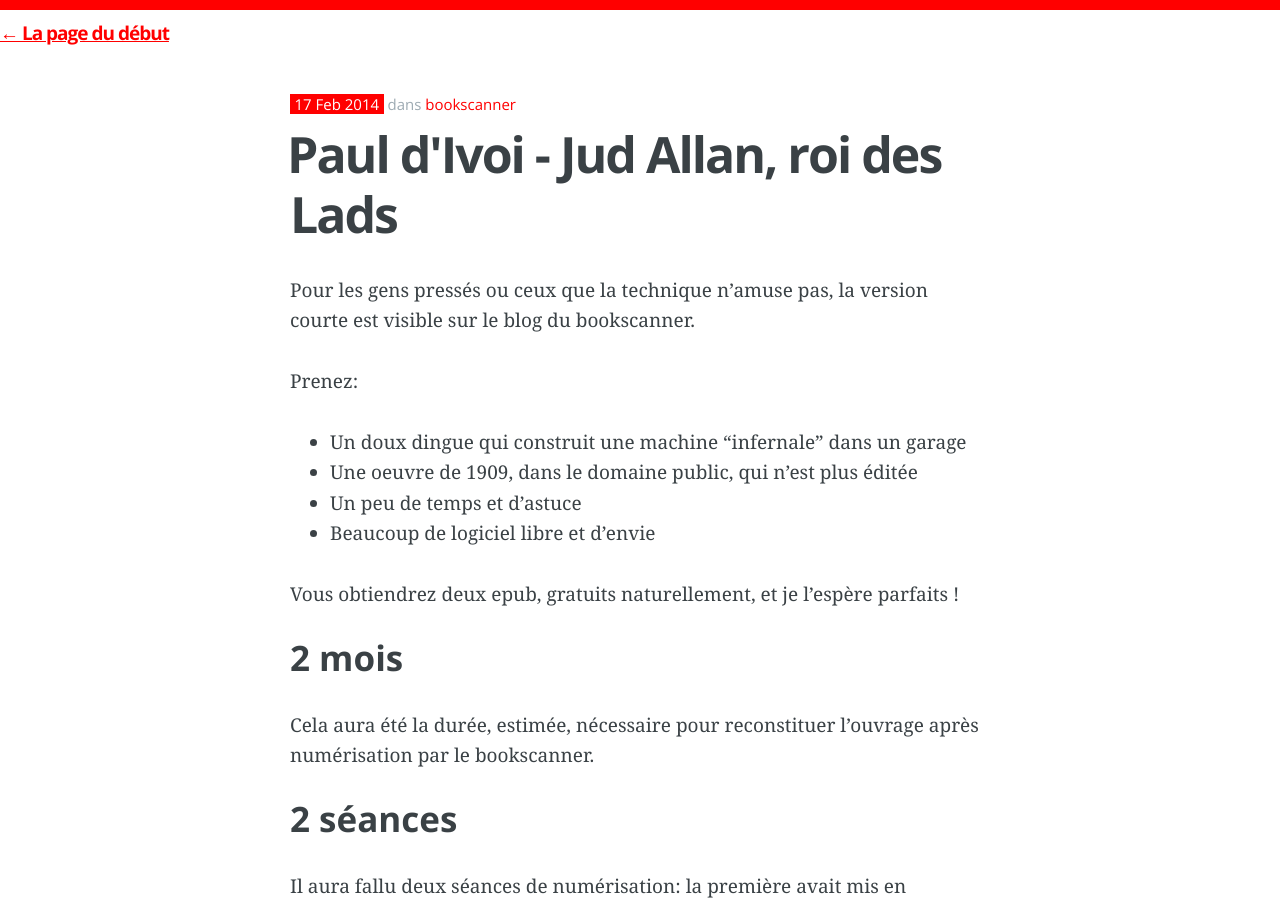
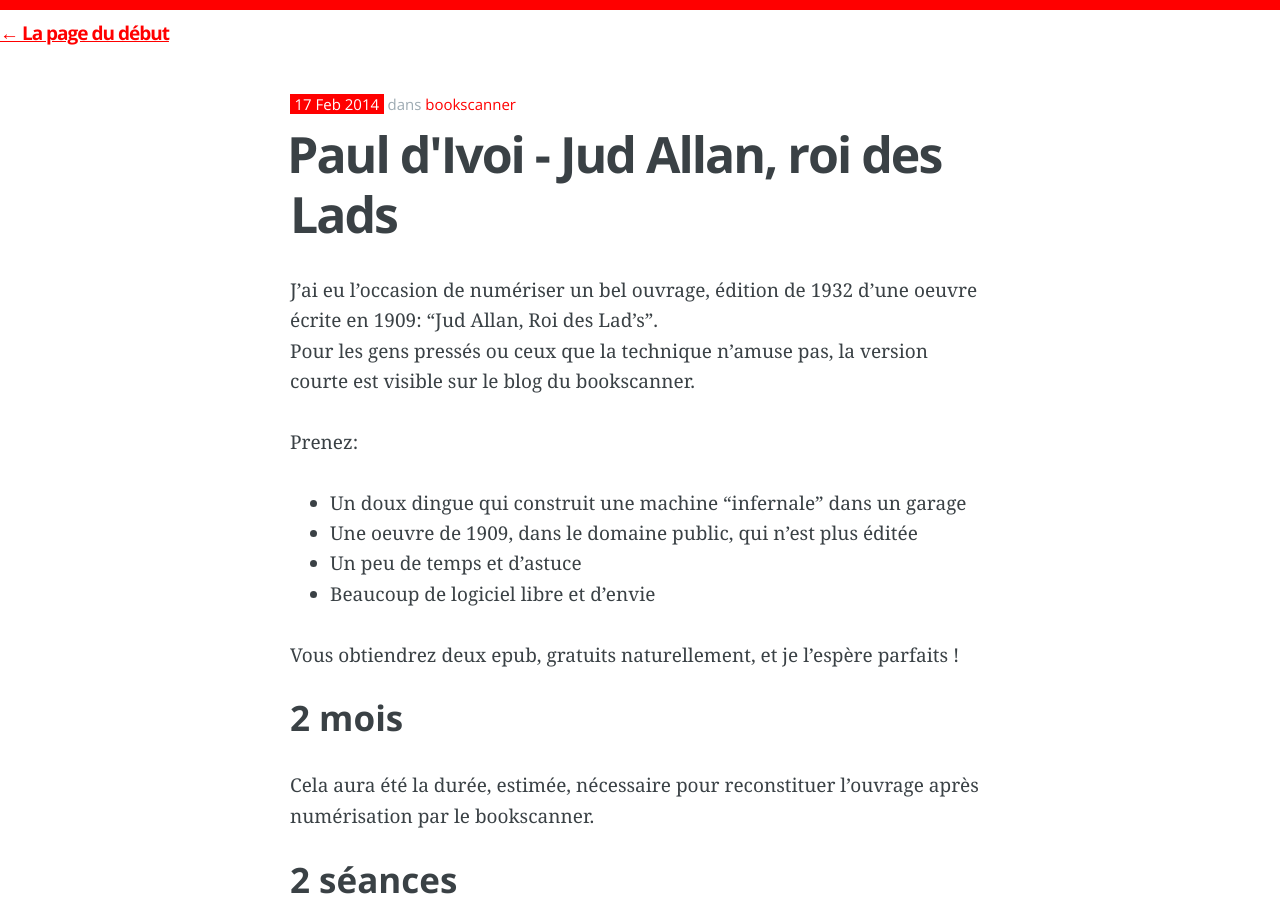
Before and after one commit to jbfavre/jbfavre.org, a Jekyll site: the page built from _posts/2014-02-17-Paul-Ivoi-Jud-Allan-roi-des-Lads.md, in a window 1280 px wide and 900 px high. Built offline with Jekyll 4.4.1, drawn with Linux system fonts in a browser that asks for light colours; Markdown is read by kramdown in place of the engine named in the settings.

Commit message:
Posts update

```diff
--- a/_posts/2014-02-17-Paul-Ivoi-Jud-Allan-roi-des-Lads.md
+++ b/_posts/2014-02-17-Paul-Ivoi-Jud-Allan-roi-des-Lads.md
@@ -5,6 +5,7 @@ category: bookscanner
 tags: [diy, livres]
 ---
 
+J'ai eu l'occasion de numériser un bel ouvrage, édition de 1932 d'une oeuvre écrite en 1909: "Jud Allan, Roi des Lad's".
 Pour les gens pressés ou ceux que la technique n'amuse pas, la version courte est visible sur le blog du bookscanner.
 
 Prenez:
@@ -15,8 +16,6 @@ Prenez:
 * Beaucoup de logiciel libre et d'envie
 
 Vous obtiendrez deux epub, gratuits naturellement, et je l'espère parfaits !
-
-<!-- -->
 
 ### 2 mois
 
```
Also changed, not shown: _posts/2014-06-06-debian-meetup-mozilla.md (+0 -3 lines), _posts/2014-06-30-PSES2014-ELK-elasticsearch-logstash-kibana.md (+0 -3 lines).
